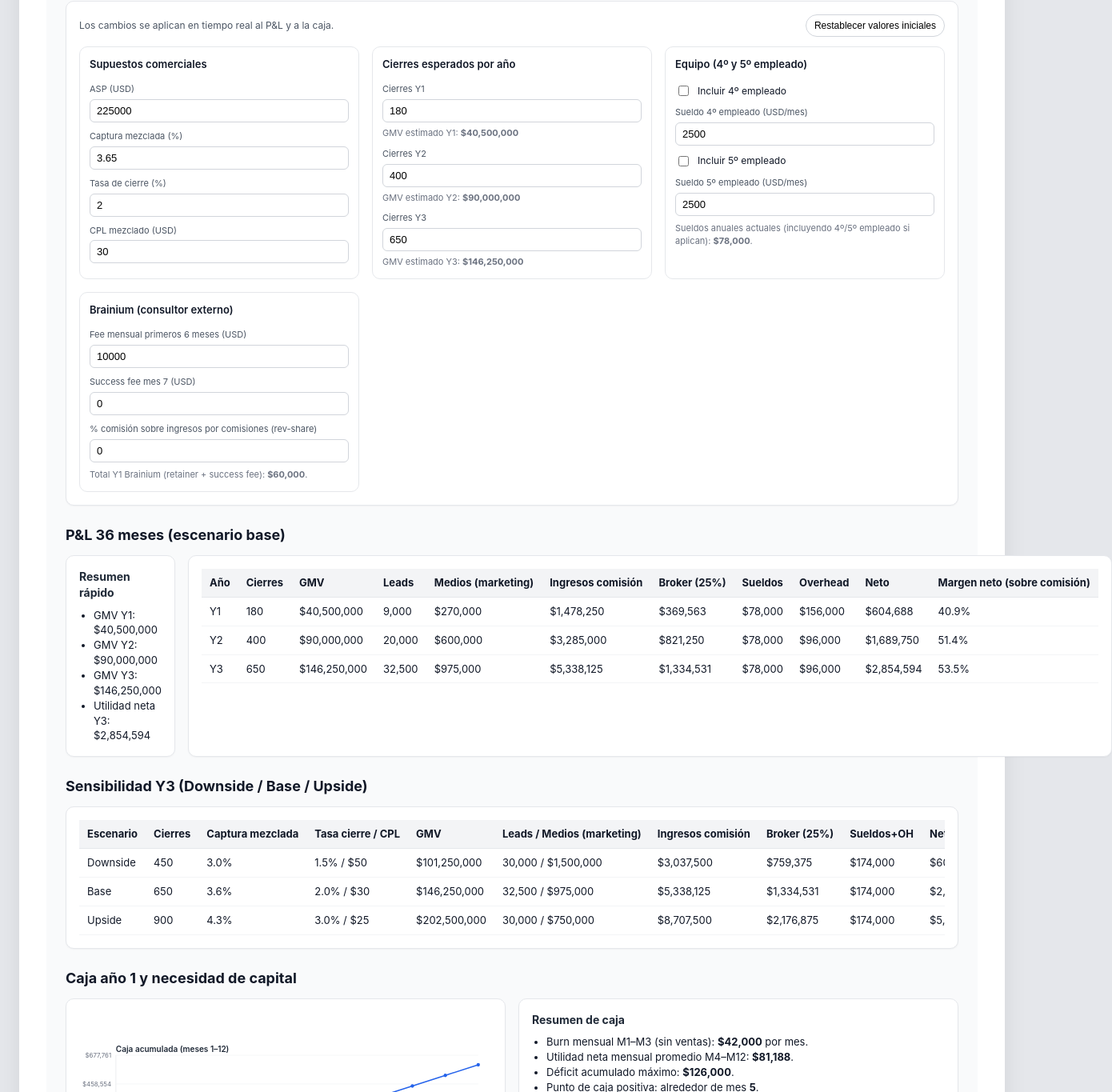
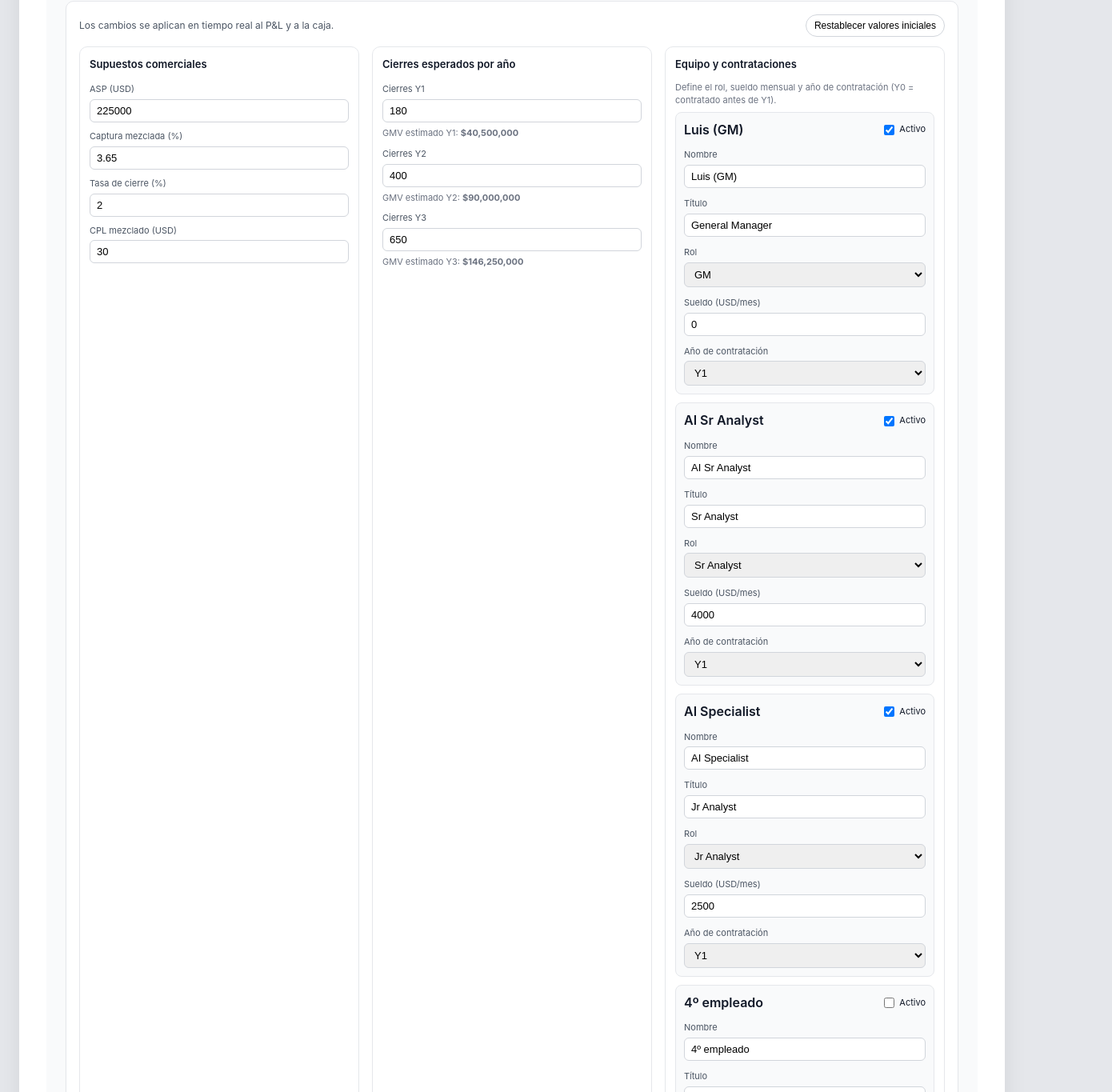
Before and after one commit to Tao2025-code/tao-ai-sales-agent, a React (Vite) app in the folder tao-ai-sales-agents/: page / in a window 1280 px wide. Shown: the part 311-1676 px from the top of the page at 80% size, 1390 px wide, since content can reach past the window. Built offline with nearby package versions, Linux system fonts and the light colour scheme.

Commit message:
Refine financial model controls and dashboards

```diff
--- a/tao-ai-sales-agents/src/TaoDashboard.tsx
+++ b/tao-ai-sales-agents/src/TaoDashboard.tsx
@@ -58,12 +58,23 @@ type FlowStep = {
   text: string;
 };
 
+type TeamRole = "GM" | "Sr Analyst" | "Jr Analyst";
+type HireYear = "Y0" | "Y1" | "Y2" | "Y3";
+
+type TeamMember = {
+  id: string;
+  name: string;
+  title: string;
+  role: TeamRole;
+  monthlySalary: number;
+  hireYear: HireYear;
+  active: boolean;
+};
+
 /** ---------------------------
  *  CONSTANTES
  *  --------------------------- */
 const BROKER_SHARE_RATE = 0.25;
-const SEED_TARGET = 150_000;
-
 // Sueldos base (Luis = 0; AI Sr + AI Spec sí cuentan)
 const GM_MONTHLY_SALARY = 0;
 const AI_SR_MONTHLY_SALARY = 4_000;
@@ -81,6 +92,64 @@ const BASE_CLOSINGS = [180, 400, 650];
 
 // Brainium: solo meses, el monto va en la UI
 const BRAINIUM_FEE_MONTHS = 6;
+
+// Equipo
+const TEAM_ROLES: TeamRole[] = ["GM", "Sr Analyst", "Jr Analyst"];
+const HIRE_YEARS: HireYear[] = ["Y0", "Y1", "Y2", "Y3"];
+const HIRE_YEAR_ORDER: Record<HireYear, number> = {
+  Y0: 0,
+  Y1: 1,
+  Y2: 2,
+  Y3: 3,
+};
+
+const DEFAULT_TEAM: TeamMember[] = [
+  {
+    id: "gm",
+    name: "Luis (GM)",
+    title: "General Manager",
+    role: "GM",
+    monthlySalary: GM_MONTHLY_SALARY,
+    hireYear: "Y1",
+    active: true,
+  },
+  {
+    id: "sr-analyst",
+    name: "AI Sr Analyst",
+    title: "Sr Analyst",
+    role: "Sr Analyst",
+    monthlySalary: AI_SR_MONTHLY_SALARY,
+    hireYear: "Y1",
+    active: true,
+  },
+  {
+    id: "jr-analyst",
+    name: "AI Specialist",
+    title: "Jr Analyst",
+    role: "Jr Analyst",
+    monthlySalary: AI_SPEC_MONTHLY_SALARY,
+    hireYear: "Y1",
+    active: true,
+  },
+  {
+    id: "fourth",
+    name: "4º empleado",
+    title: "TBD",
+    role: "Jr Analyst",
+    monthlySalary: 2_500,
+    hireYear: "Y1",
+    active: false,
+  },
+  {
+    id: "fifth",
+    name: "5º empleado",
+    title: "TBD",
+    role: "Jr Analyst",
+    monthlySalary: 2_500,
+    hireYear: "Y1",
+    active: false,
+  },
+];
 
 // Caja
 const MONTHS_PRE_SALES = 3;
@@ -315,12 +384,6 @@ const InvestorModelView: React.FC = () => {
   const DEFAULT_CLOSINGS_Y2 = BASE_CLOSINGS[1];
   const DEFAULT_CLOSINGS_Y3 = BASE_CLOSINGS[2];
 
-  // Equipo
-  const DEFAULT_EXTRA_ENABLED = false;
-  const DEFAULT_EXTRA_MONTHLY = 2_500;
-  const DEFAULT_FIFTH_ENABLED = false;
-  const DEFAULT_FIFTH_MONTHLY = 2_500;
-
   // Brainium
   const DEFAULT_BRAINIUM_MONTHLY_FEE = 10_000;
   const DEFAULT_BRAINIUM_SUCCESS_FEE = 0;
@@ -348,11 +411,8 @@ const InvestorModelView: React.FC = () => {
     DEFAULT_BRAINIUM_REVSHARE_PCT
   );
 
-  // 4º y 5º empleado
-  const [extraEnabled, setExtraEnabled] = useState<boolean>(DEFAULT_EXTRA_ENABLED);
-  const [extraMonthly, setExtraMonthly] = useState<number>(DEFAULT_EXTRA_MONTHLY);
-  const [fifthEnabled, setFifthEnabled] = useState<boolean>(DEFAULT_FIFTH_ENABLED);
-  const [fifthMonthly, setFifthMonthly] = useState<number>(DEFAULT_FIFTH_MONTHLY);
+  // Equipo completo
+  const [teamMembers, setTeamMembers] = useState<TeamMember[]>([...DEFAULT_TEAM]);
 
   // Reset
   const handleReset = () => {
@@ -369,10 +429,13 @@ const InvestorModelView: React.FC = () => {
     setBrainiumSuccessFee(DEFAULT_BRAINIUM_SUCCESS_FEE);
     setBrainiumRevSharePct(DEFAULT_BRAINIUM_REVSHARE_PCT);
 
-    setExtraEnabled(DEFAULT_EXTRA_ENABLED);
-    setExtraMonthly(DEFAULT_EXTRA_MONTHLY);
-    setFifthEnabled(DEFAULT_FIFTH_ENABLED);
-    setFifthMonthly(DEFAULT_FIFTH_MONTHLY);
+    setTeamMembers([...DEFAULT_TEAM]);
+  };
+
+  const updateTeamMember = (id: string, updates: Partial<TeamMember>) => {
+    setTeamMembers((prev) =>
+      prev.map((member) => (member.id === id ? { ...member, ...updates } : member))
+    );
   };
 
   // Derivados
@@ -384,20 +447,25 @@ const InvestorModelView: React.FC = () => {
   const brainiumFeeY1 = brainiumMonthlyFee * BRAINIUM_FEE_MONTHS;
   const overheadY1 = OVERHEAD_ANNUAL + brainiumFeeY1 + brainiumSuccessFee;
 
-  const extraMonthlyEffective = extraEnabled ? extraMonthly : 0;
-  const fifthMonthlyEffective = fifthEnabled ? fifthMonthly : 0;
-
-  const totalMonthlySalaries =
-    GM_MONTHLY_SALARY +
-    AI_SR_MONTHLY_SALARY +
-    AI_SPEC_MONTHLY_SALARY +
-    extraMonthlyEffective +
-    fifthMonthlyEffective;
-
-  const SALARIES_Y1 = totalMonthlySalaries * 12;
-  const SALARIES_Y2Y3 = totalMonthlySalaries * 12;
+  const activeTeamMembers = teamMembers.filter((member) => member.active);
+
+  const monthlySalariesByYear = [1, 2, 3].map((yearNumber) =>
+    activeTeamMembers.reduce((sum, member) => {
+      return HIRE_YEAR_ORDER[member.hireYear] <= yearNumber
+        ? sum + member.monthlySalary
+        : sum;
+    }, 0)
+  );
+
+  const [monthlySalariesY1, monthlySalariesY2, monthlySalariesY3] =
+    monthlySalariesByYear;
+
+  const SALARIES_Y1 = monthlySalariesY1 * 12;
+  const SALARIES_Y2 = monthlySalariesY2 * 12;
+  const SALARIES_Y3 = monthlySalariesY3 * 12;
 
   const closingsByYear = [closingsY1, closingsY2, closingsY3];
+  const salariesByYear = [SALARIES_Y1, SALARIES_Y2, SALARIES_Y3];
 
   /** ---- P&L 3 AÑOS (BASE) ---- */
   const basePnL: PnLYear[] = closingsByYear.map((closings, idx) => {
@@ -408,7 +476,7 @@ const InvestorModelView: React.FC = () => {
 
     const commissionRevenue = gmv * capture;
     const brokerShare = commissionRevenue * BROKER_SHARE_RATE;
-    const salaries = year === 1 ? SALARIES_Y1 : SALARIES_Y2Y3;
+    const salaries = salariesByYear[idx];
     const overhead = year === 1 ? overheadY1 : OVERHEAD_ANNUAL;
     const brainiumRevShare = commissionRevenue * brainiumRevShareRate;
 
@@ -430,7 +498,18 @@ const InvestorModelView: React.FC = () => {
     };
   });
 
-  const [y1, y2, y3] = basePnL;
+  const [y1] = basePnL;
+
+  const brainiumRevShareY1 = y1.commissionRevenue * brainiumRevShareRate;
+  const brainiumTotalY1 = brainiumFeeY1 + brainiumSuccessFee + brainiumRevShareY1;
+
+  const teamDashboardRows = activeTeamMembers.map((member) => [
+    member.name || member.title,
+    member.title,
+    member.role,
+    member.hireYear,
+    usd0(member.monthlySalary),
+  ]);
 
   /** ---- SENSIBILIDAD Y3 ---- */
   const sensitivity: Sensitivity[] = (
@@ -487,7 +566,7 @@ const InvestorModelView: React.FC = () => {
     const media = Math.round(leads * s.cpl);
     const commissionRevenue = gmv * s.blendedCapture;
     const brokerShare = commissionRevenue * BROKER_SHARE_RATE;
-    const salariesPlusOH = SALARIES_Y2Y3 + OVERHEAD_ANNUAL;
+    const salariesPlusOH = SALARIES_Y3 + OVERHEAD_ANNUAL;
     const brainiumRevShare = commissionRevenue * brainiumRevShareRate;
     const net = commissionRevenue - media - brokerShare - salariesPlusOH - brainiumRevShare;
     const netMarginOnRev = commissionRevenue === 0 ? 0 : net / commissionRevenue;
@@ -586,6 +665,14 @@ const InvestorModelView: React.FC = () => {
     pct1(s.netMarginOnRev),
   ]);
 
+  const teamDashboardHeaders = [
+    "Nombre",
+    "Título",
+    "Rol",
+    "Año de contratación",
+    "Sueldo (USD/mes)",
+  ];
+
   return (
     <div style={styles.wrap}>
       {/* Header */}
@@ -726,55 +813,116 @@ const InvestorModelView: React.FC = () => {
 
             {/* Equipo */}
             <div style={styles.controlGroup}>
-              <div style={styles.controlLabel}>Equipo (4º y 5º empleado)</div>
-
-              <div style={styles.toggleRow}>
+              <div style={styles.controlLabel}>Equipo y contrataciones</div>
+
+              <div style={styles.controlHelp}>
+                Define el rol, sueldo mensual y año de contratación (Y0 = contratado antes de Y1).
+              </div>
+
+              <div style={styles.teamGrid}>
+                {teamMembers.map((member) => (
+                  <div key={member.id} style={styles.teamMemberCard}>
+                    <div style={styles.teamMemberHeader}>
+                      <div style={{ fontWeight: 600 }}>{member.name || "Miembro"}</div>
+                      <label style={styles.teamToggleLabel}>
                         <input
                           type="checkbox"
-                  checked={extraEnabled}
-                  onChange={(e) => setExtraEnabled(e.target.checked)}
-                />
-                <span style={{ fontSize: 12, color: "#111827" }}>Incluir 4º empleado</span>
-              </div>
+                          checked={member.active}
+                          onChange={(e) =>
+                            updateTeamMember(member.id, { active: e.target.checked })
+                          }
+                          style={{ marginRight: 6 }}
+                        />
+                        Activo
+                      </label>
+                    </div>
+
+                    <div style={styles.teamFieldsGrid}>
                       <div style={styles.controlField}>
-                <label style={styles.controlFieldLabel}>
-                  Sueldo 4º empleado (USD/mes)
-                </label>
+                        <label style={styles.controlFieldLabel}>Nombre</label>
+                        <input
+                          type="text"
+                          value={member.name}
+                          onChange={(e) =>
+                            updateTeamMember(member.id, { name: e.target.value })
+                          }
+                          style={styles.controlInput}
+                        />
+                      </div>
+
+                      <div style={styles.controlField}>
+                        <label style={styles.controlFieldLabel}>Título</label>
+                        <input
+                          type="text"
+                          value={member.title}
+                          onChange={(e) =>
+                            updateTeamMember(member.id, { title: e.target.value })
+                          }
+                          style={styles.controlInput}
+                        />
+                      </div>
+
+                      <div style={styles.controlField}>
+                        <label style={styles.controlFieldLabel}>Rol</label>
+                        <select
+                          value={member.role}
+                          onChange={(e) =>
+                            updateTeamMember(member.id, {
+                              role: e.target.value as TeamRole,
+                            })
+                          }
+                          style={styles.controlInput}
+                        >
+                          {TEAM_ROLES.map((role) => (
+                            <option key={role} value={role}>
+                              {role}
+                            </option>
+                          ))}
+                        </select>
+                      </div>
+
+                      <div style={styles.controlField}>
+                        <label style={styles.controlFieldLabel}>Sueldo (USD/mes)</label>
                         <input
                           type="number"
                           min={0}
-                  step={500}
-                  value={extraMonthly}
-                  onChange={(e) => setExtraMonthly(Number(e.target.value) || 0)}
+                          step={250}
+                          value={member.monthlySalary}
+                          onChange={(e) =>
+                            updateTeamMember(member.id, {
+                              monthlySalary: Number(e.target.value) || 0,
+                            })
+                          }
                           style={styles.controlInput}
                         />
                       </div>
 
-              <div style={styles.toggleRow}>
-                <input
-                  type="checkbox"
-                  checked={fifthEnabled}
-                  onChange={(e) => setFifthEnabled(e.target.checked)}
-                />
-                <span style={{ fontSize: 12, color: "#111827" }}>Incluir 5º empleado</span>
-              </div>
                       <div style={styles.controlField}>
-                <label style={styles.controlFieldLabel}>
-                  Sueldo 5º empleado (USD/mes)
-                </label>
-                <input
-                  type="number"
-                  min={0}
-                  step={500}
-                  value={fifthMonthly}
-                  onChange={(e) => setFifthMonthly(Number(e.target.value) || 0)}
+                        <label style={styles.controlFieldLabel}>Año de contratación</label>
+                        <select
+                          value={member.hireYear}
+                          onChange={(e) =>
+                            updateTeamMember(member.id, {
+                              hireYear: e.target.value as HireYear,
+                            })
+                          }
                           style={styles.controlInput}
-                />
+                        >
+                          {HIRE_YEARS.map((year) => (
+                            <option key={year} value={year}>
+                              {year}
+                            </option>
+                          ))}
+                        </select>
+                      </div>
+                    </div>
+                  </div>
+                ))}
               </div>
 
               <div style={styles.controlHelp}>
-                Sueldos anuales actuales (incluyendo 4º/5º empleado si aplican):{" "}
-                <strong>{usd0(SALARIES_Y1)}</strong>.
+                Sueldos anuales según equipo activo: Y1 <strong>{usd0(SALARIES_Y1)}</strong> ·
+                Y2 <strong>{usd0(SALARIES_Y2)}</strong> · Y3 <strong>{usd0(SALARIES_Y3)}</strong>.
               </div>
             </div>
 
@@ -826,30 +974,30 @@ const InvestorModelView: React.FC = () => {
               </div>
 
               <div style={styles.controlHelp}>
-                Total Y1 Brainium (retainer + success fee):{" "}
-                <strong>{usd0(brainiumFeeY1 + brainiumSuccessFee)}</strong>.
-              </div>
-            </div>
-          </div>
+                Total Y1 Brainium (retainer + success fee + comisión):{" "}
+                <strong>{usd0(brainiumTotalY1)}</strong> (incluye {usd0(brainiumRevShareY1)} de
+                rev-share).
+              </div>
+            </div>
+          </div>
+        </Card>
+      </Section>
+
+      <Section title="Dashboard de equipo (selección actual)">
+        <Card>
+          {activeTeamMembers.length > 0 ? (
+            <Table headers={teamDashboardHeaders} rows={teamDashboardRows} />
+          ) : (
+            <div style={styles.controlHelp}>Activa al menos un miembro para ver la tabla.</div>
+          )}
         </Card>
       </Section>
 
       {/* P&L */}
       <Section title="P&L 36 meses (escenario base)">
-        <div style={styles.grid2}>
-          <Card>
-            <h3 style={styles.h3}>Resumen rápido</h3>
-            <ul style={styles.ul}>
-              <li>GMV Y1: {usd0(y1.gmv)}</li>
-              <li>GMV Y2: {usd0(y2.gmv)}</li>
-              <li>GMV Y3: {usd0(y3.gmv)}</li>
-              <li>Utilidad neta Y3: {usd0(y3.net)}</li>
-            </ul>
-          </Card>
         <Card>
           <Table headers={pnlHeaders} rows={pnlRows} />
         </Card>
-        </div>
       </Section>
 
       {/* Sensibilidad */}
@@ -883,10 +1031,6 @@ const InvestorModelView: React.FC = () => {
               <li>
                 Punto de caja positiva: alrededor de mes{" "}
                 <strong>{monthOfTurnPositive}</strong>.
-              </li>
-              <li>
-                Meta prudente de seed de referencia:{" "}
-                <strong>{usd0(SEED_TARGET)}</strong>.
               </li>
             </ul>
           </Card>
@@ -1406,11 +1550,35 @@ const styles: Record<string, React.CSSProperties> = {
     color: "#6b7280",
     marginTop: 2,
   },
-  toggleRow: {
+  teamGrid: {
+    display: "grid",
+    gap: 10,
+  },
+  teamMemberCard: {
+    border: "1px solid #e5e7eb",
+    borderRadius: 8,
+    padding: 10,
+    display: "flex",
+    flexDirection: "column",
+    gap: 8,
+    background: "#f9fafb",
+  },
+  teamMemberHeader: {
+    display: "flex",
+    justifyContent: "space-between",
+    alignItems: "center",
+    gap: 8,
+  },
+  teamToggleLabel: {
+    fontSize: 11,
+    color: "#111827",
     display: "flex",
     alignItems: "center",
+  },
+  teamFieldsGrid: {
+    display: "grid",
     gap: 8,
-    marginTop: 4,
+    gridTemplateColumns: "repeat(auto-fit, minmax(150px, 1fr))",
   },
 };
 
```
Lines whose indentation alone changed are shown as unchanged.
